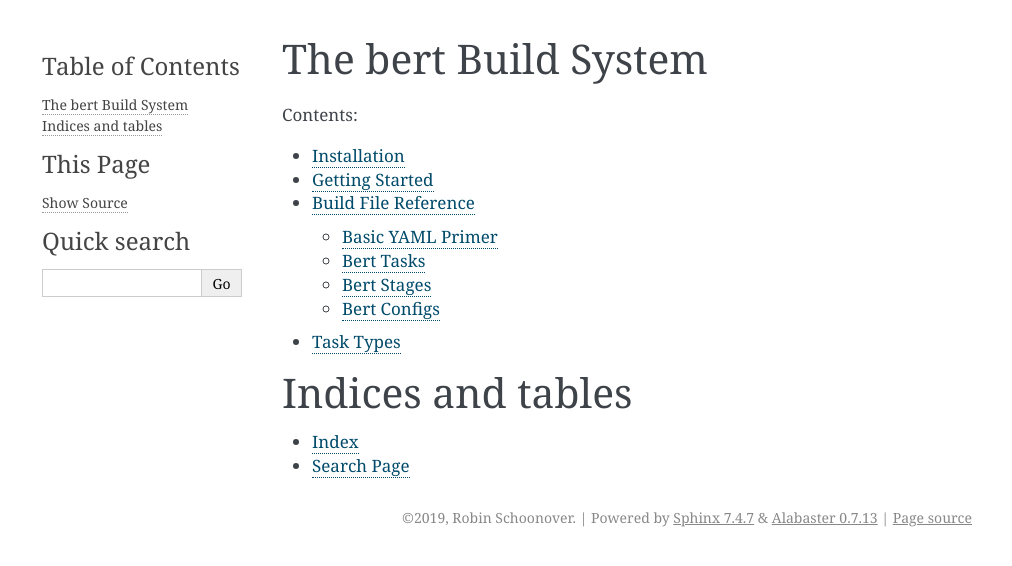
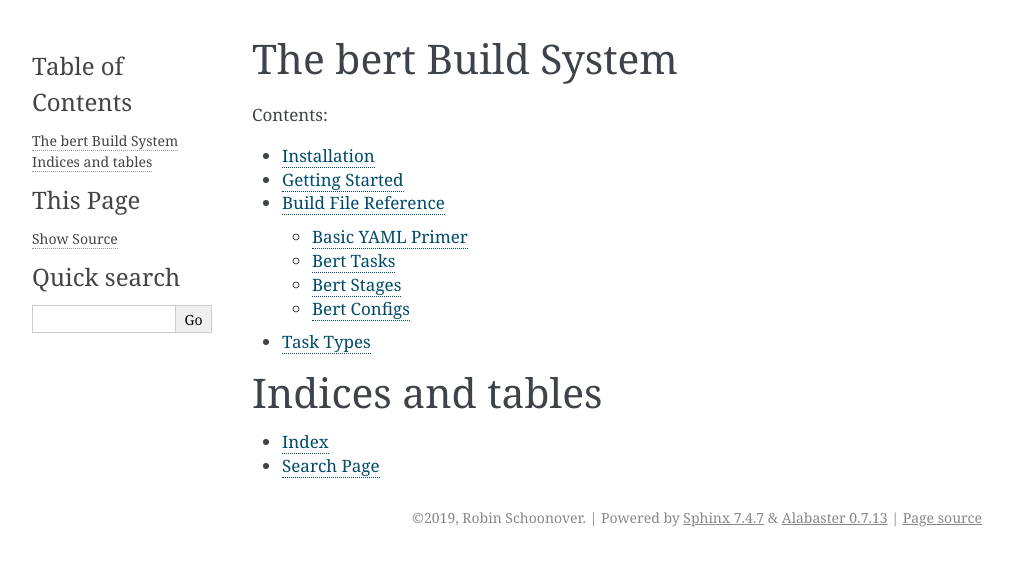
Before and after one commit to rschoon/bert, a Sphinx documentation site: the page built from docs/index.rst, in a window 1280 px wide. Shown: the top 566 px of the page, without its empty margins (138-1150 px from the left). Built offline with Sphinx 7.4.7, drawn with Linux system fonts in a browser that asks for light colours.

Commit message:
Doc theme tweaks

```diff
--- a/docs/conf.py
+++ b/docs/conf.py
@@ -81,7 +81,10 @@
 # further.  For a list of options available for each theme, see the
 # documentation.
 #
-# html_theme_options = {}
+html_theme_options = {
+    'page_width' : '960px',
+    'sidebar_width' : '200px'
+}
 
 # Add any paths that contain custom static files (such as style sheets) here,
 # relative to this directory. They are copied after the builtin static files,
```
